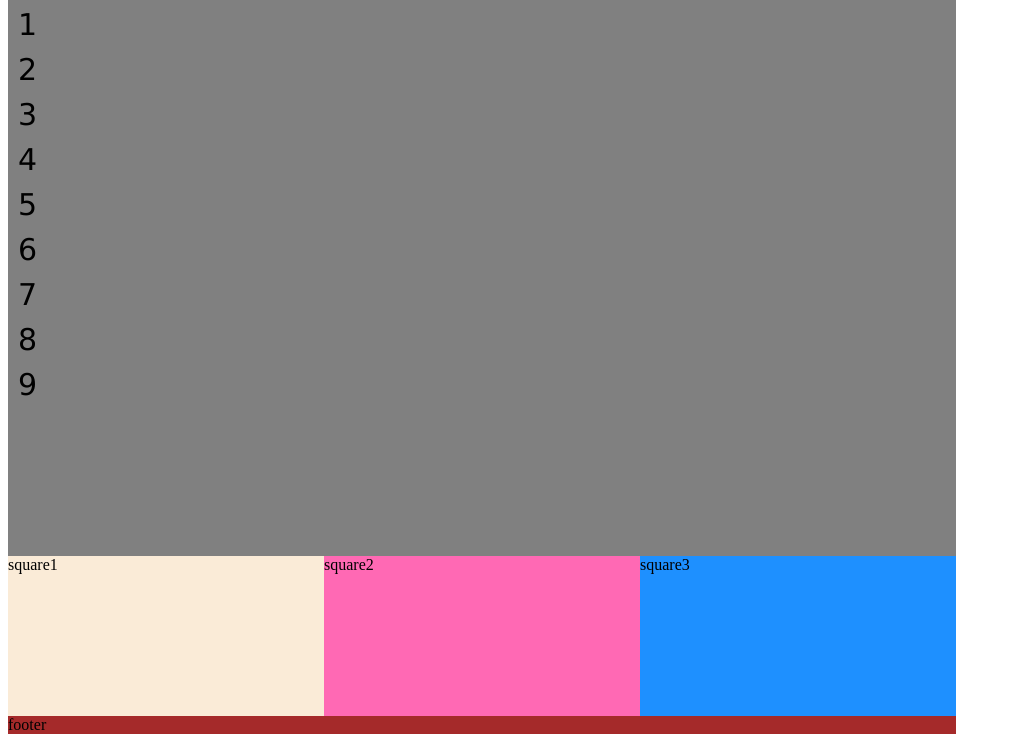
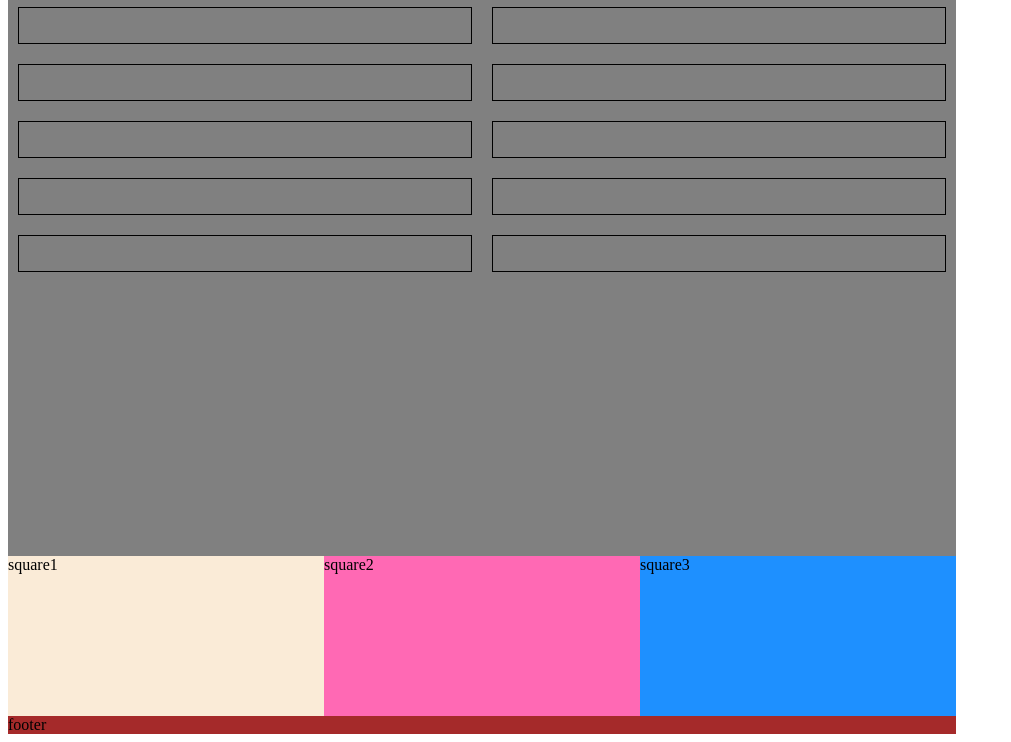
Before and after one commit to Psangha1234/bottom-right-layout, a plain HTML site: page index.html in a window 1280 px wide. Shown: the part 91-833 px from the top of the page, without its empty margins (0-1011 px from the left). Drawn offline with Linux system fonts and the light colour scheme.

Commit message:
finished
added all the things i needed and made the boxes in the middle

```diff
--- a/index.html
+++ b/index.html
@@ -14,31 +14,34 @@
         <div class="gridbox">
             <div class="flexcontainer">
               <div class="child">
-                1
+                <br>
               </div>
               <div class="child">
-                2
+                <br>
               </div>
               <div class="child">
-                3
+                <br>
               </div>
               <div class="child">
-                4
+                <br>
               </div>
               <div class="child">
-                5
+                <br>
               </div>
               <div class="child">
-                6
+                <br>
               </div>
               <div class="child">
-                7
+                <br>
               </div>
               <div class="child">
-                8
+                <br>
               </div>
               <div class="child">
-                9
+                <br>
+              </div>
+              <div class="child">
+                <br>
               </div>
             </div>
         </div>
--- a/style.css
+++ b/style.css
@@ -45,4 +45,10 @@
     margin: 10px;
     font-family: Verdana, Geneva, Tahoma, sans-serif;
     font-size: 30px;
+    border: 1px solid black;
 }
+
+.flexcontainer {
+    display: flex;
+    flex-wrap: wrap;
+}
```
